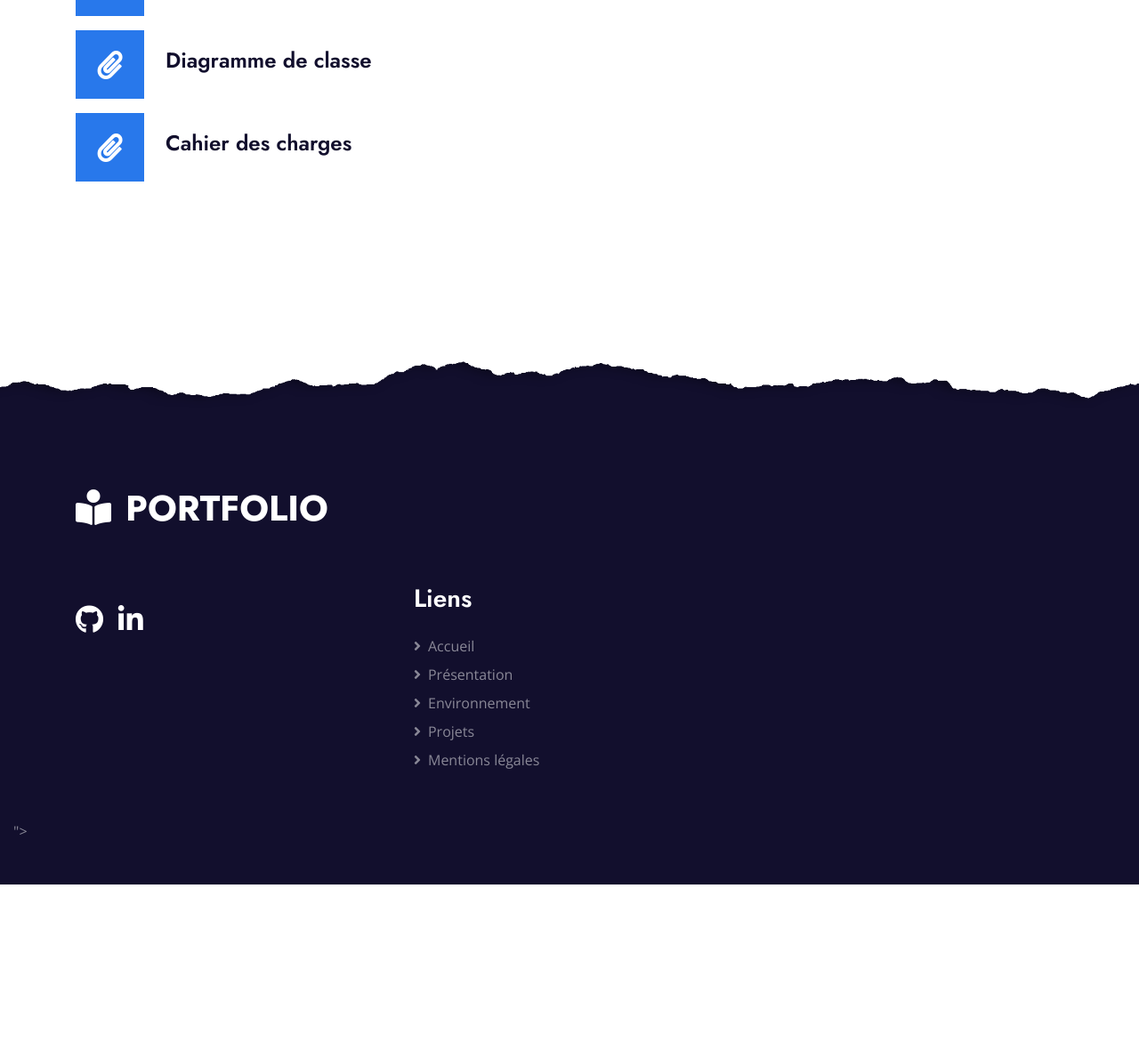
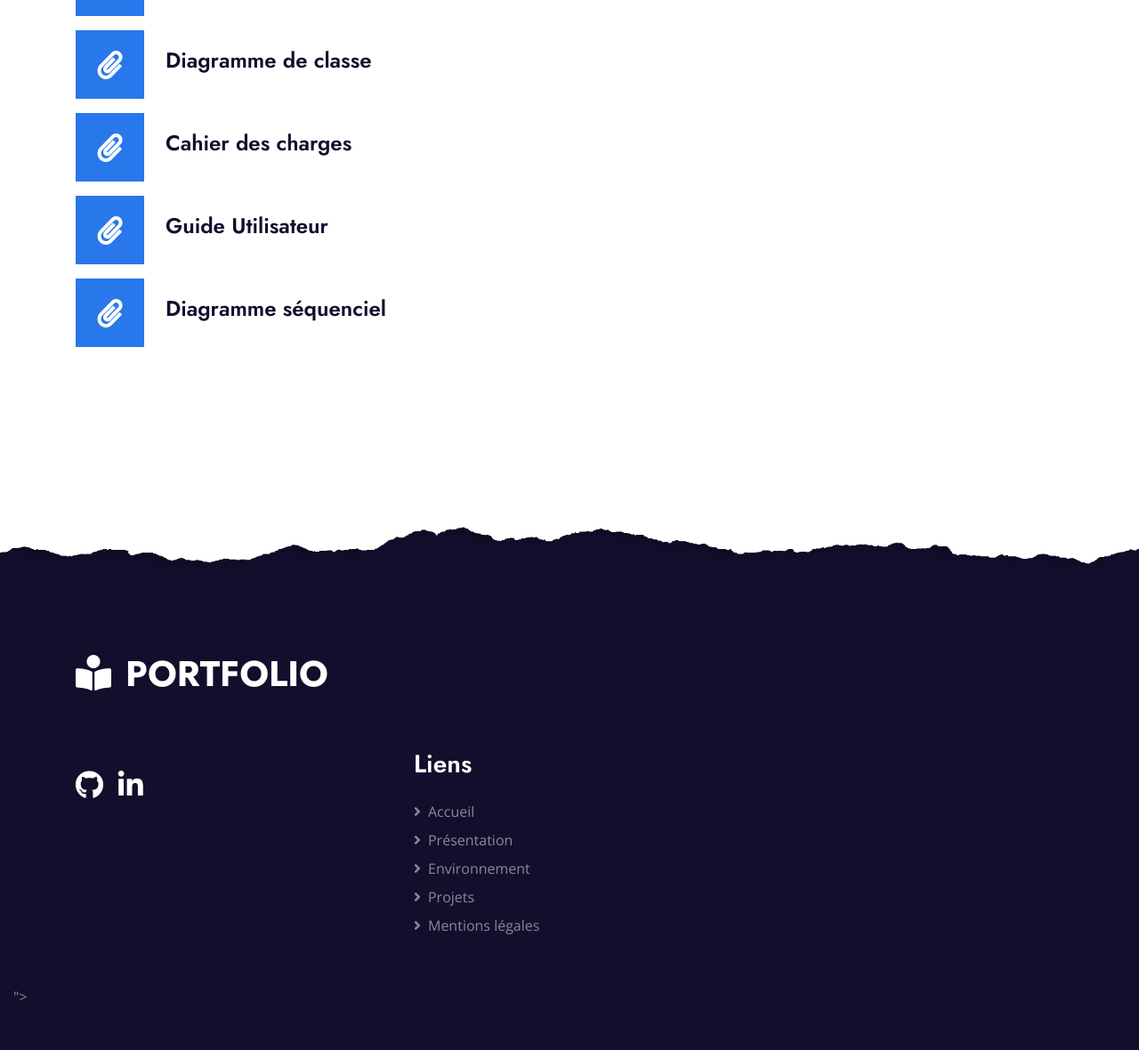
Before and after one commit to JeremieTran/PortfolioJT, a PHP site: page /projet2.php in a window 1280 px wide. Shown: the part 2604-3784 px from the top of the page at 89% size. Before the commit the page ends 3598 px from the top, so only its background shows below. Run offline with PHP 8.4, Linux system fonts and the light colour scheme; some libraries are stand-ins or nearby versions.

Commit message:
update documentation

```diff
--- a/projet2.php
+++ b/projet2.php
@@ -127,6 +127,32 @@
                             <div class="mt-n1">
                                 <br/>
                                 <h4>Cahier des charges</h4>
+                            </div>
+                        </div>
+                        <!-- Fin Bloc Annexe -->
+                        <!-- Début Bloc Annexe -->
+                        <div class="d-flex mb-3">
+                            <a href="https://github.com/JeremieTran/VeilleRSS/blob/main/documentation/VeilleRSS.pdf">
+                            <div class="btn-icon bg-primary mr-4">
+                                <i class="fa fa-2x fa-paperclip text-white"></i>
+                            </div>
+                            </a>
+                            <div class="mt-n1">
+                                <br/>
+                                <h4>Guide Utilisateur</h4>
+                            </div>
+                        </div>
+                        <!-- Fin Bloc Annexe -->
+                        <!-- Début Bloc Annexe -->
+                        <div class="d-flex mb-3">
+                            <a href="https://github.com/JeremieTran/VeilleRSS/blob/main/documentation/sequenceveille.png">
+                            <div class="btn-icon bg-primary mr-4">
+                                <i class="fa fa-2x fa-paperclip text-white"></i>
+                            </div>
+                            </a>
+                            <div class="mt-n1">
+                                <br/>
+                                <h4>Diagramme séquenciel</h4>
                             </div>
                         </div>
                         <!-- Fin Bloc Annexe -->
```
